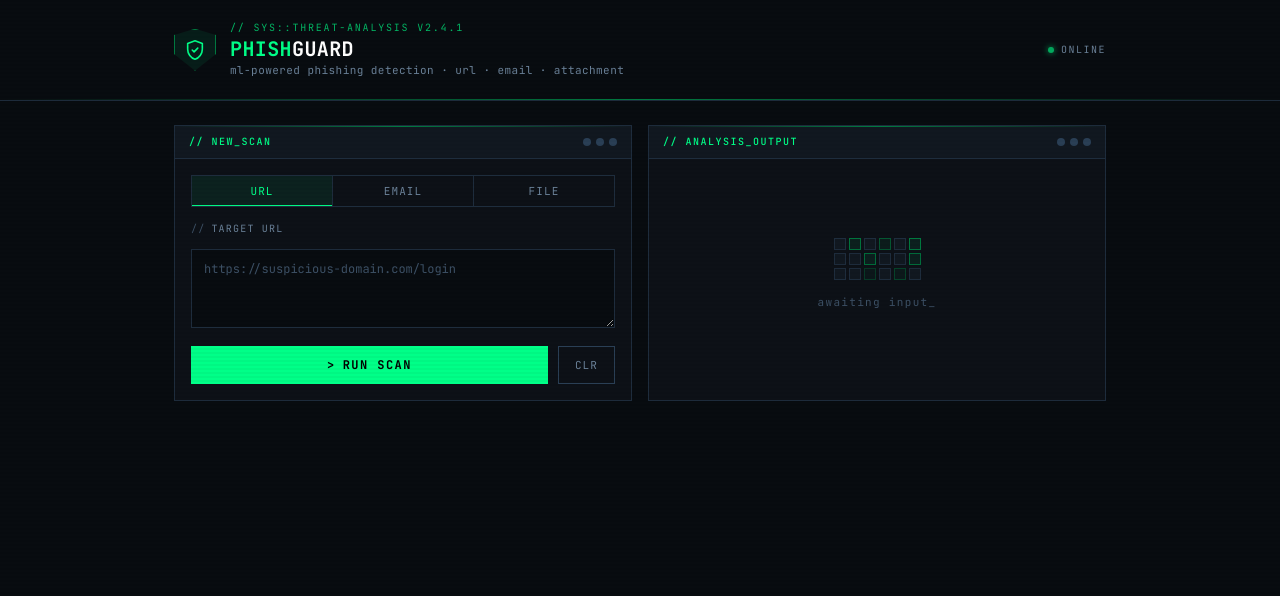
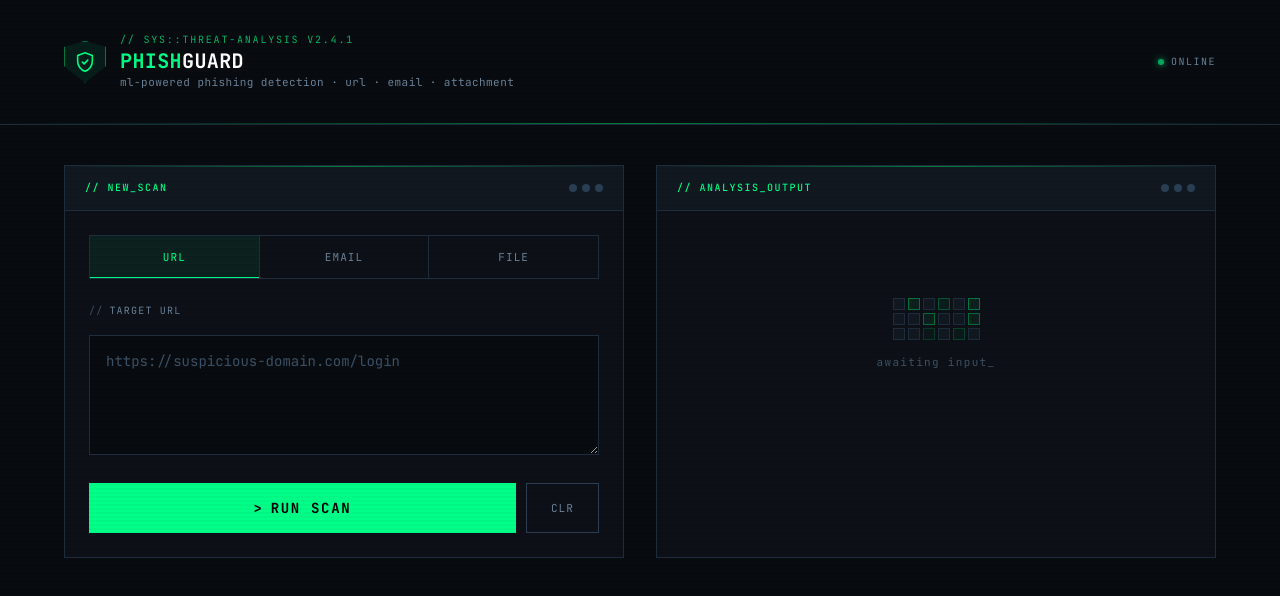
Before and after one commit to divyanshuvats10/phishing_detection_sysetm, a React (Create React App) app in the folder client/: page / in a window 1280 px wide. Shown: the top 596 px of the page. Built offline with nearby package versions, Linux system fonts and the light colour scheme.

Commit message:
design overhaul 2.1

```diff
--- a/client/src/App.css
+++ b/client/src/App.css
@@ -33,7 +33,7 @@ html, body {
   background: var(--bg);
   color: var(--text);
   font-family: var(--mono);
-  font-size: 13px;
+  font-size: 14px;
   line-height: 1.6;
   min-height: 100vh;
   -webkit-font-smoothing: antialiased;
@@ -64,7 +64,7 @@ html, body {
 /* ── HEADER ── */
 .app-header {
   border-bottom: 1px solid var(--border);
-  padding: 20px 0;
+  padding: 32px 0;
   position: relative;
 }
 
@@ -77,7 +77,7 @@ html, body {
 }
 
 .app-header__inner {
-  max-width: 980px;
+  max-width: 1200px;
   margin: 0 auto;
   padding: 0 24px;
   display: flex;
@@ -171,9 +171,9 @@ html, body {
 /* ── MAIN CONTAINER ── */
 .container {
   flex: 1;
-  max-width: 980px;
+  max-width: 1200px;
   margin: 0 auto;
-  padding: 24px;
+  padding: 40px 24px;
   width: 100%;
 }
 
@@ -181,7 +181,7 @@ html, body {
 .layout {
   display: grid;
   grid-template-columns: 1fr 1fr;
-  gap: 16px;
+  gap: 32px;
 }
 
 @media (max-width: 700px) {
@@ -213,7 +213,7 @@ html, body {
   display: flex;
   align-items: center;
   justify-content: space-between;
-  padding: 8px 14px;
+  padding: 14px 20px;
   background: var(--bg3);
   border-bottom: 1px solid var(--border);
   flex-shrink: 0;
@@ -242,7 +242,7 @@ html, body {
 
 /* ── PANEL BODY ── */
 .panel-body {
-  padding: 16px;
+  padding: 24px;
   flex: 1;
 }
 
@@ -258,7 +258,7 @@ html, body {
 .scan-form {
   display: flex;
   flex-direction: column;
-  gap: 14px;
+  gap: 24px;
 }
 
 /* Tab group */
@@ -271,7 +271,7 @@ html, body {
 .tab-group button,
 .tab-btn {
   flex: 1;
-  padding: 8px 12px;
+  padding: 14px 16px;
   background: transparent;
   border: none;
   border-right: 1px solid var(--border);
@@ -342,8 +342,8 @@ html, body {
   border: 1px solid var(--border);
   color: var(--text);
   font-family: var(--mono);
-  font-size: 12px;
-  padding: 9px 12px;
+  font-size: 14px;
+  padding: 14px 16px;
   outline: none;
   appearance: none;
   cursor: pointer;
@@ -362,8 +362,9 @@ html, body {
   border: 1px solid var(--border);
   color: var(--text);
   font-family: var(--mono);
-  font-size: 12px;
-  padding: 10px 12px;
+  font-size: 14px;
+  padding: 14px 16px;
+  min-height: 120px;
   outline: none;
   resize: vertical;
   line-height: 1.6;
@@ -387,8 +388,8 @@ html, body {
   border: 1px dashed var(--border2);
   color: var(--text2);
   font-family: var(--mono);
-  font-size: 11px;
-  padding: 20px 12px;
+  font-size: 13px;
+  padding: 40px 20px;
   cursor: pointer;
   outline: none;
   transition: border-color 0.15s, background 0.15s;
@@ -433,9 +434,9 @@ html, body {
   background: var(--green);
   color: #000;
   border: none;
-  padding: 11px 20px;
+  padding: 16px 24px;
   font-family: var(--mono);
-  font-size: 12px;
+  font-size: 14px;
   font-weight: 700;
   letter-spacing: 0.12em;
   text-transform: uppercase;
@@ -472,7 +473,7 @@ button.muted,
   background: transparent;
   border: 1px solid var(--border2);
   color: var(--text2);
-  padding: 11px 16px;
+  padding: 16px 24px;
   font-family: var(--mono);
   font-size: 11px;
   letter-spacing: 0.1em;
@@ -720,14 +721,14 @@ button.muted:hover,
 .field-group {
   display: flex;
   flex-direction: column;
-  gap: 6px;
+  gap: 10px;
 }
 
 /* File drop zone */
 .file-drop-zone {
   position: relative;
   border: 1px dashed var(--border2);
-  padding: 28px 16px 20px;
+  padding: 48px 24px 36px;
   display: flex;
   flex-direction: column;
   align-items: center;
```
